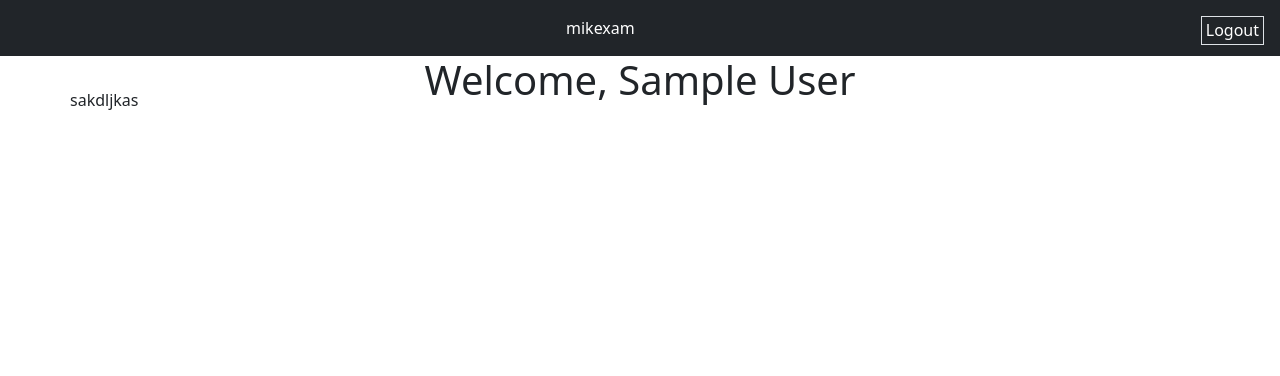
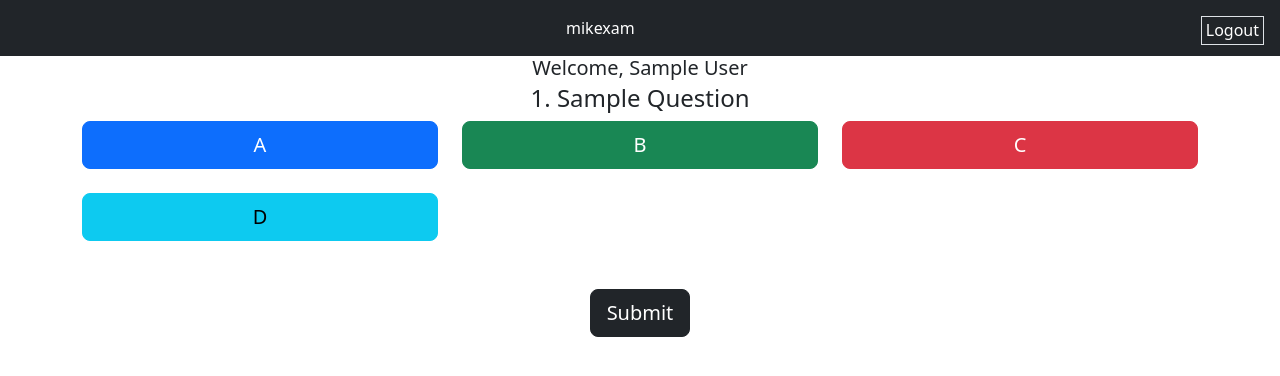
Before and after one commit to m1ch93l/mikexam, a PHP site: page /home in a window 1280 px wide. Shown: the top 376 px of the page. Run offline with PHP 8.4, Linux system fonts and the light colour scheme; the visitor is signed in with stand-in values (Sample User, id 1); tables that the repository leaves empty or names only in its code hold one stand-in row (values such as "Sample post").

Commit message:
Display question

```diff
--- a/home.php
+++ b/home.php
@@ -3,15 +3,76 @@
 
 <body>
     <header class="bg-dark py-3 text-white text-center">
-mikexam
-<div class="float-end h6 me-3 border p-1 text-capitalize">logout</div>
+        mikexam
+        <a href="logout" type="button"
+            class="text-decoration-none text-white float-end h6 me-3 border p-1 text-capitalize">logout</a>
     </header>
     <div class="container-md">
-        <h1 class="text-center text-capitalize">Welcome, <?= $_SESSION['fullname'] ?></h1>
-        <div class="row row-cols-1 row-cols-md-3 g-4">
-            sakdljkas
-        </div>
+        <h5 class="text-center text-capitalize mb-1">Welcome, <?= $_SESSION['fullname'] ?></h5>
+        <?php
+        $sql      = "SELECT * FROM question WHERE is_active = 1 ORDER BY id ASC";
+        $query    = $conn->query($sql);
+        $questions = $query->fetch_all(MYSQLI_ASSOC);
+
+        ?>
+        <?php foreach ($questions as $question) { ?>
+        <h4 class="text-center text-capitalize mb-2"><?= $question['id'] ?>. <?= $question['question'] ?></h4>
+
+        <form action="insert-answer" method="post">
+            <div class="row row-cols-1 row-cols-md-3 g-4">
+                <input type="hidden" name="question_id" value="<?= $question['id'] ?>">
+                <div class="col">
+                    <input type="radio" class="btn-check mx-auto mb-3 text-uppercase" value="a" id="btnradio1"
+                        name="answer">
+                    <label class="btn btn-primary btn-lg d-block mx-auto" for="btnradio1"
+                        onclick="changeColor(this)">A</label>
+                </div>
+                <div class="col">
+                    <input type="radio" class="btn-check mx-auto mb-3 text-uppercase" value="b" id="btnradio2"
+                        name="answer">
+                    <label class="btn btn-success btn-lg d-block mx-auto" for="btnradio2"
+                        onclick="changeColor(this)">B</label>
+                </div>
+                <div class="col">
+                    <input type="radio" class="btn-check mb-3 text-uppercase" value="c" id="btnradio3" name="answer">
+                    <label class="btn btn-danger btn-lg d-block mx-auto d-block" for="btnradio3"
+                        onclick="changeColor(this)">C</label>
+                </div>
+                <div class="col">
+                    <input type="radio" class="btn-check mb-3 text-uppercase" value="d" id="btnradio4" name="answer"
+                        onclick="changeColor(this)">
+                    <label class="btn btn-info btn-lg d-block mx-auto d-block" for="btnradio4"
+                        onclick="changeColor(this)">D</label>
+                </div>
+            </div>
+            <div class="text-center mt-5">
+                <button type="submit" name="submit" class="btn btn-dark btn-lg">Submit</button>
+            </div>
+        </form>
+        <?php } ?>
     </div>
+    <script>
+        let clicked = false;
+        function changeColor(element) {
+            if (!clicked) {
+                element.style.backgroundColor = "#F7DC6F";
+                clicked = true;
+                setTimeout(function () {
+                    clicked = false;
+                }, 500);
+            }
+        }
+        let buttons = document.querySelectorAll(".btn");
+        buttons.forEach(button => {
+            button.addEventListener("click", function () {
+                buttons.forEach(btn => {
+                    if (btn != button) {
+                        btn.style.backgroundColor = "";
+                    }
+                });
+            });
+        });
+    </script>
 </body>
 
 </html>
```
